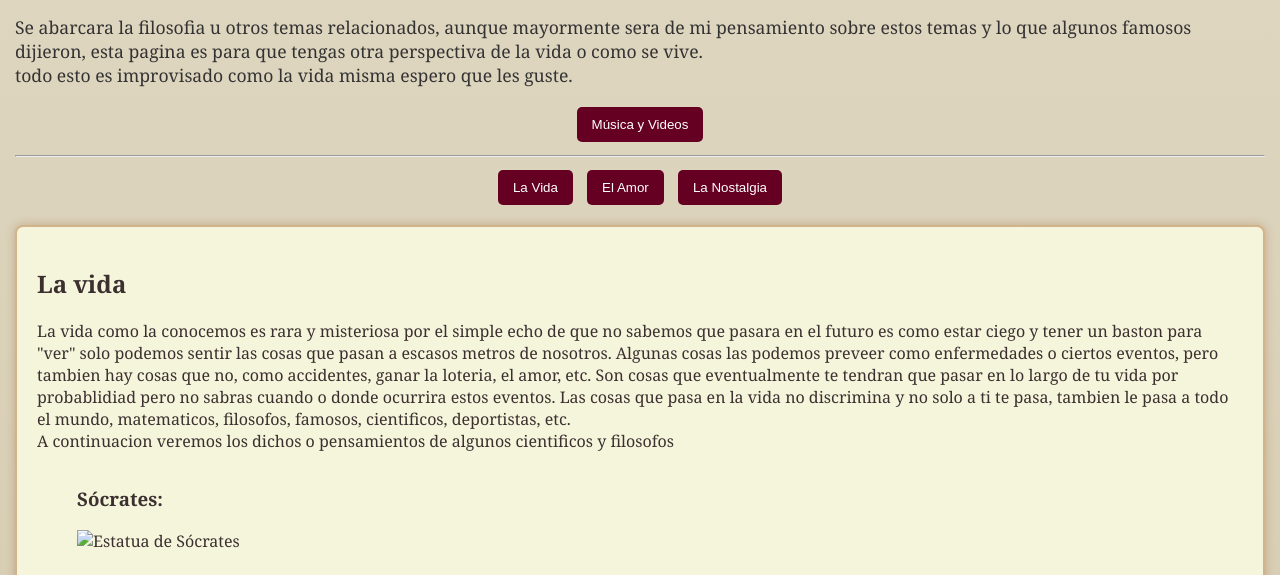
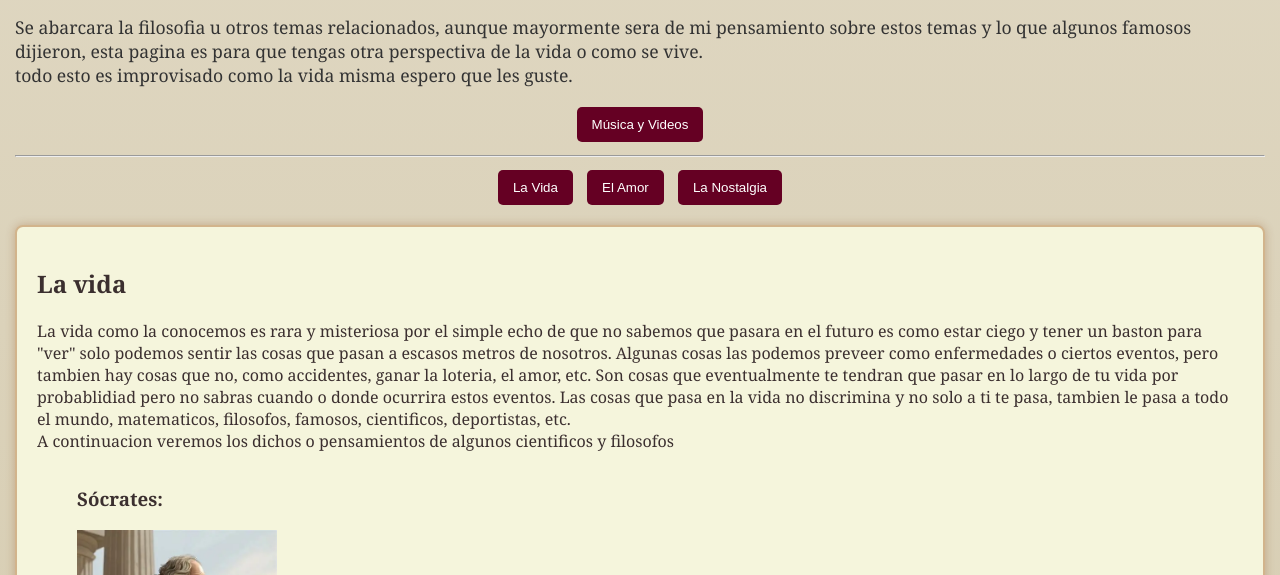
Before and after one commit to Neminstom/pagina-web, a plain HTML site: page index.html in a window 1280 px wide. Shown: the part 206-781 px from the top of the page. Drawn offline with Linux system fonts and the light colour scheme; files whose address does not match are found by name.

Commit message:
Update index.html

```diff
--- a/index.html
+++ b/index.html
@@ -45,8 +45,8 @@
 
         <div class="contenedor-personaje">
             <h3>Sócrates:</h3></div>
-            <div class="contenedor-imagen">
-            <img src="imagenes_web/socrates.webp" alt="Estatua de Sócrates"width="200">
+            <div class="imagenes_web/contenedor-imagen">
+            <img src="socrates.webp" alt="Estatua de Sócrates"width="200">
         </div>
           <div class="contenedor-texto">  <p>El decia "Una vida sin examen no merece ser vivida" y tiene razon, el ser humano necesita de desafios para poder vivir plenamente, ya que los desafios hacen que aprendamos nuevas cosas, nos eforzemos en conseguirlas y tener la gratificacion de haber conseguido eso que queremos, por otra parte si vivimos una vida donde no tengamos desafios no habra gratificacion en conseguir las cosas porque no habra nada que superar.</p>
           </div>
```
